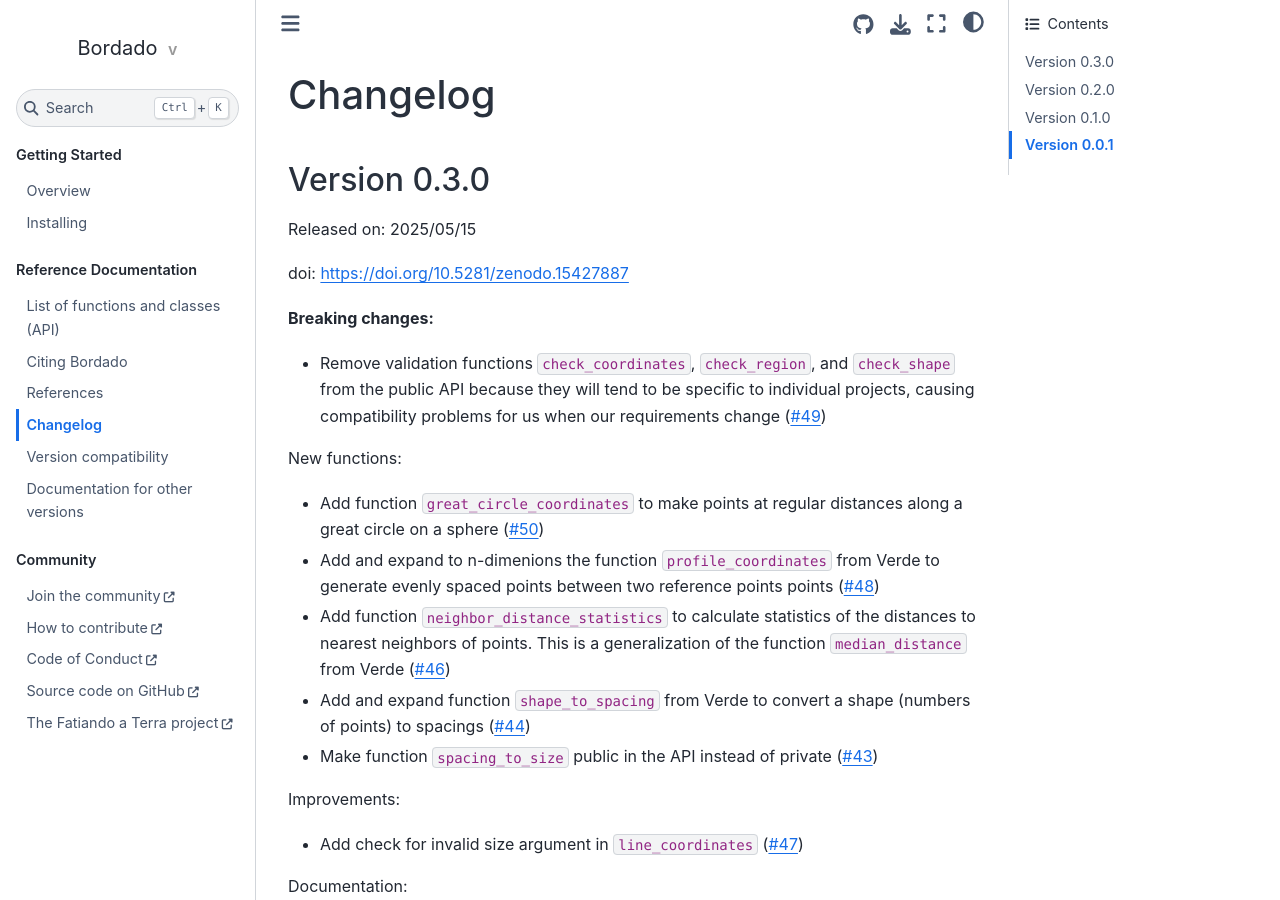
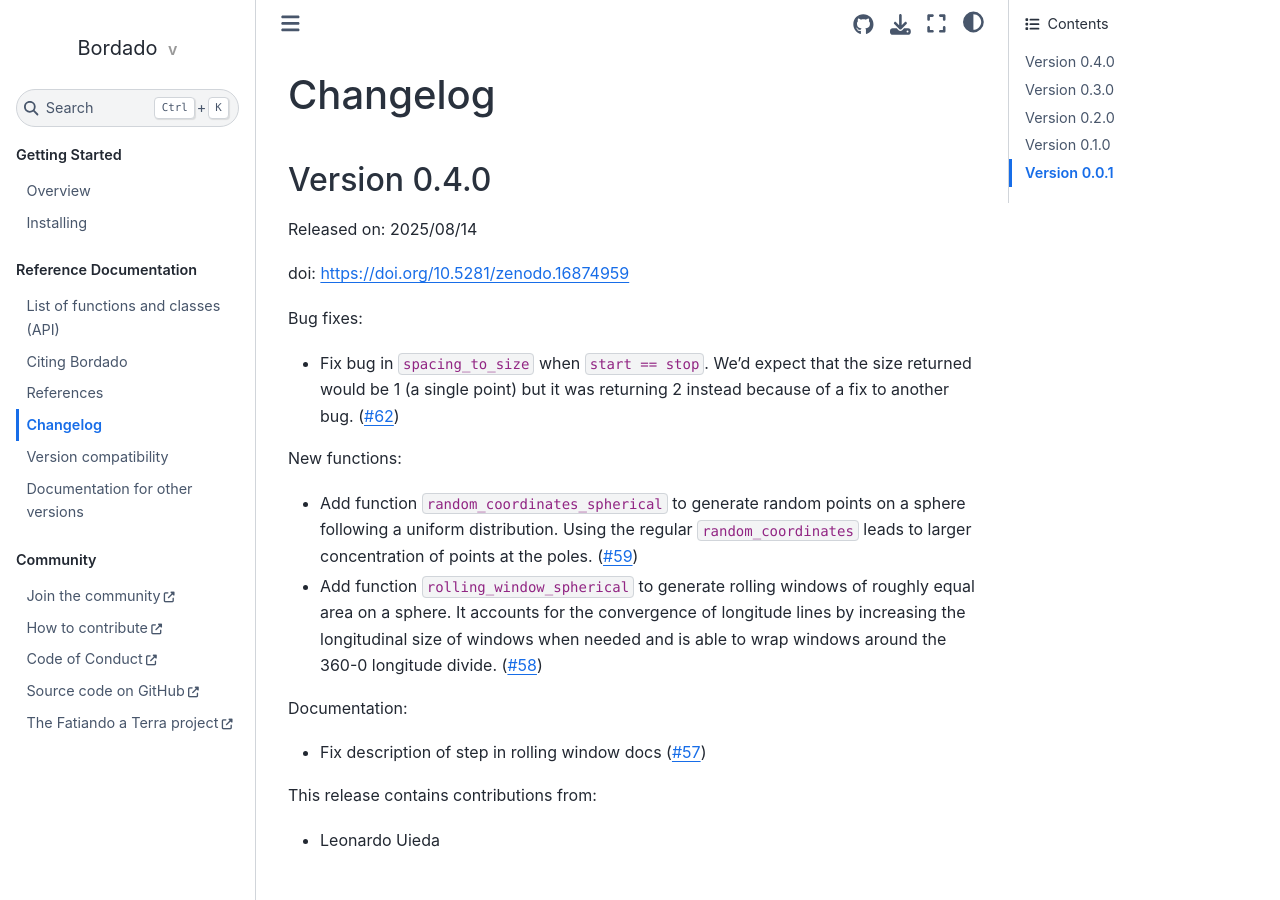
Before and after one commit to fatiando/bordado, a Sphinx documentation site: the page built from doc/changes.rst, in a window 1280 px wide and 900 px high. Built offline with Sphinx 7.4.7 and the Sphinx Book theme 1.1.4, drawn with Linux system fonts in a browser that asks for light colours; the version number could not be read and is left out.

Commit message:
Add a changelog entry for v0.4.0 (#64)
Two new functions and a bug fix.

```diff
--- a/doc/changes.rst
+++ b/doc/changes.rst
@@ -2,6 +2,30 @@
 
 Changelog
 =========
+
+Version 0.4.0
+-------------
+
+Released on: 2025/08/14
+
+doi: https://doi.org/10.5281/zenodo.16874959
+
+Bug fixes:
+
+- Fix bug in ``spacing_to_size`` when ``start == stop``. We’d expect that the size returned would be 1 (a single point) but it was returning 2 instead because of a fix to another bug. (`#62 <https://github.com/fatiando/bordado/pull/62>`__)
+
+New functions:
+
+- Add function ``random_coordinates_spherical`` to generate random points on a sphere following a uniform distribution. Using the regular ``random_coordinates`` leads to larger concentration of points at the poles. (`#59 <https://github.com/fatiando/bordado/pull/59>`__)
+- Add function ``rolling_window_spherical`` to generate rolling windows of roughly equal area on a sphere. It accounts for the convergence of longitude lines by increasing the longitudinal size of windows when needed and is able to wrap windows around the 360-0 longitude divide. (`#58 <https://github.com/fatiando/bordado/pull/58>`__)
+
+Documentation:
+
+- Fix description of step in rolling window docs (`#57 <https://github.com/fatiando/bordado/pull/57>`__)
+
+This release contains contributions from:
+
+- Leonardo Uieda
 
 Version 0.3.0
 -------------
--- a/doc/versions.rst
+++ b/doc/versions.rst
@@ -7,6 +7,7 @@
 * `Latest release <https://www.fatiando.org/bordado/latest>`__
 * `Development <https://www.fatiando.org/bordado/dev>`__
   (reflects the current development branch on GitHub)
+* `v0.4.0 <https://www.fatiando.org/bordado/v0.4.0>`__
 * `v0.3.0 <https://www.fatiando.org/bordado/v0.3.0>`__
 * `v0.2.0 <https://www.fatiando.org/bordado/v0.2.0>`__
 * `v0.1.0 <https://www.fatiando.org/bordado/v0.1.0>`__
```
